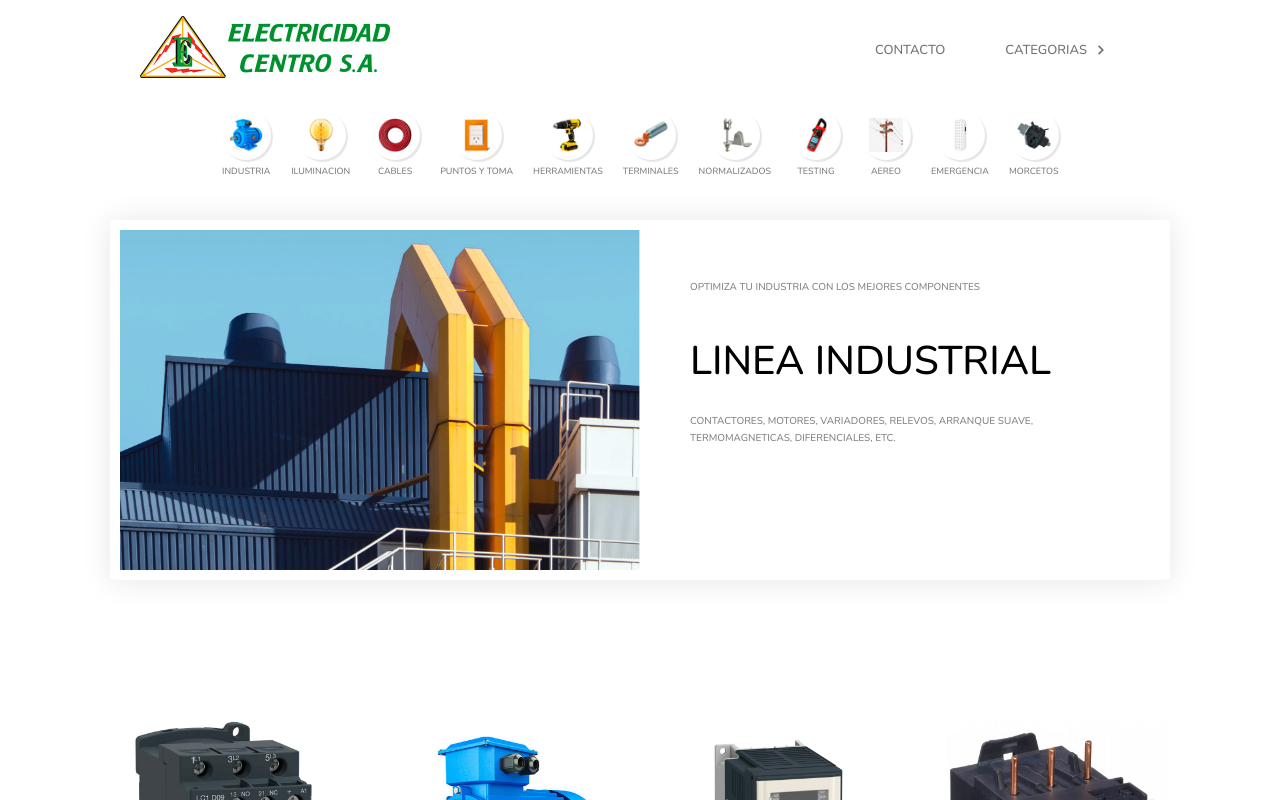
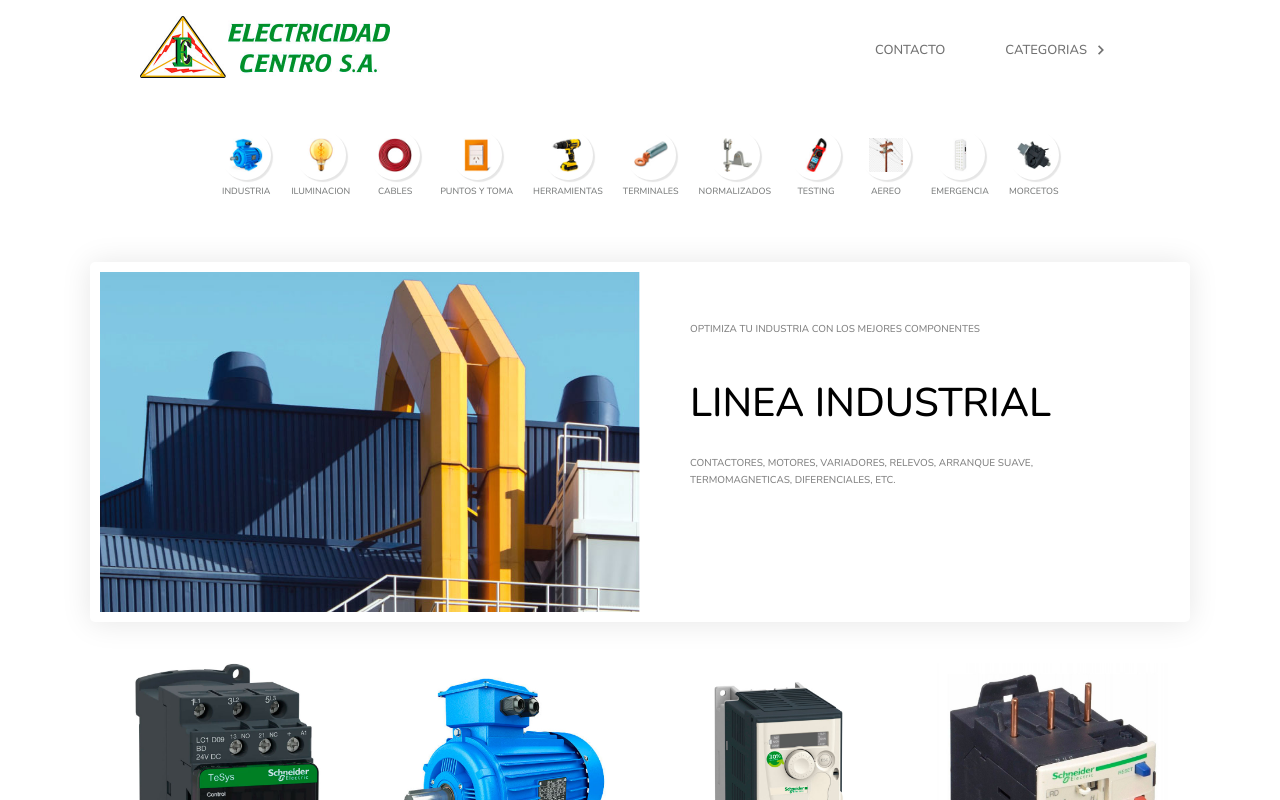
Before and after one commit to marianorigo18/electricidad-centro, a React (Create React App) app: page /electricidad-centro/industria in a window 1280 px wide. Shown: the top 800 px of the page. Built offline with nearby package versions, Linux system fonts and the light colour scheme.

Commit message:
icons end home right now

```diff
--- a/src/components/Navbar.css
+++ b/src/components/Navbar.css
@@ -118,6 +118,7 @@ body{
     overflow-x: scroll;
     margin: auto;
     padding: 5px;
+    margin-top: 20px;
     text-align: center;
 }
 .anuncio::-webkit-scrollbar{
@@ -203,3 +204,8 @@ body{
     }
 
 }
+@media(max-width: 480px){
+    .anuncio{
+        margin-top: 0px;
+    }
+}
--- a/src/pages/Page.css
+++ b/src/pages/Page.css
@@ -9,7 +9,7 @@
   display: grid;
   grid-template-columns: repeat(2, 1fr);
   grid-auto-rows: 340px;
-  margin: 120px 20px;
+  margin: 162px 0 20px 0;
   padding: 10px;
   transition: 0.3s;
   border-radius: 5px;
```
